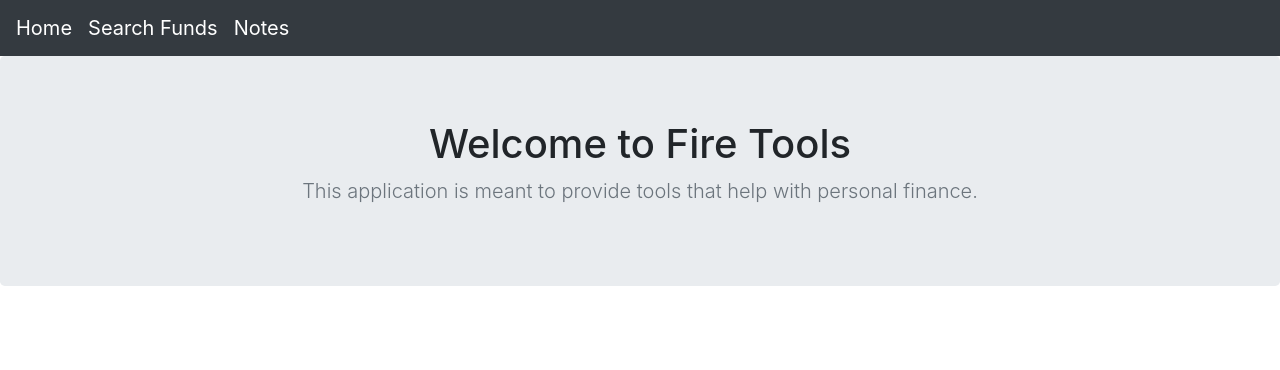
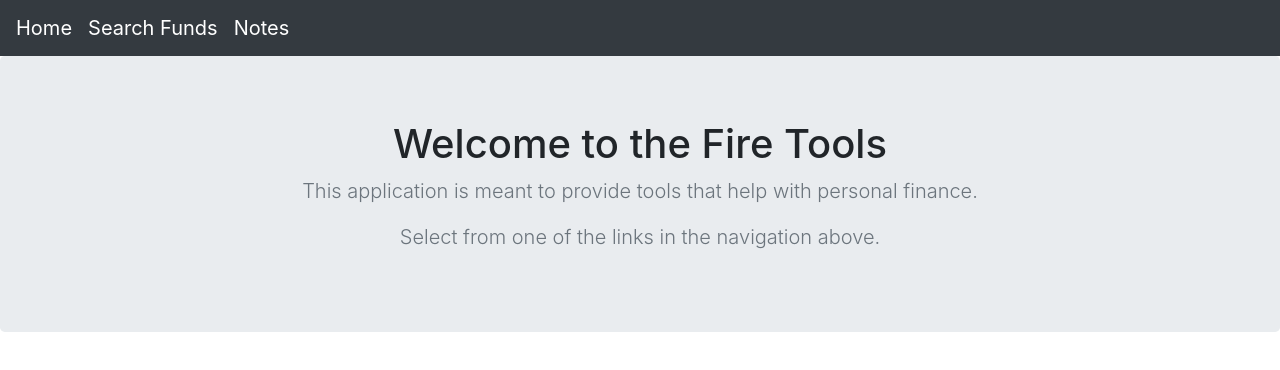
Before and after one commit to orman112/fire-toolbelt, a React (Create React App) app: page / in a window 1280 px wide. Shown: the top 370 px of the page. Built offline with nearby package versions, Linux system fonts and the light colour scheme.

Commit message:
Formatting/styling fixes

```diff
--- a/src/App.js
+++ b/src/App.js
@@ -13,10 +13,15 @@ class App extends Component {
           <div className='container'>
             <Route exact path="/" render={() =>
               <div>
-                <h1 className='jumbotron-heading'>Welcome to Fire Tools</h1>
+                <h1 className='jumbotron-heading'>Welcome to the Fire Tools</h1>
                 <p className="lead text-muted">
                   This application is meant to provide tools that help with personal finance.
               </p>
+
+                <p className="lead text-muted">
+                  Select from one of the links in the navigation above.
+
+                </p>
               </div>
             } />
             <MainBanner />
--- a/src/components/main-banner/MainBanner.js
+++ b/src/components/main-banner/MainBanner.js
@@ -11,16 +11,20 @@ class MainBanner extends Component {
                 <Route path="/search-funds" render={() =>
                     <div>
                         <div>
-                            <p>
-                                <Link className='btn btn-primary my-2' to='/find-stock'>Search For A Stock</Link>
-                                <Link className='btn btn-secondary my-2' to='/find-index'>Search For An Index</Link>
+                            <p className="lead text-muted">
+                                Click one of the buttons below to begin searching for individual stocks,
+                                or an index that measures a section of the stock market.
                             </p>
+                                <Link className='btn btn-primary my-2' to='/search-funds/find-stock'>Search For A Stock</Link>
+                                <Link className='btn btn-secondary my-2' to='/search-funds/find-index'>Search For An Index</Link>
                         </div>
+
+                        <Route path="/search-funds/find-stock" render={() => <StockFinder />} />
+                        <Route path="/search-funds/find-index" render={() => <IndexFinder />} />
                     </div>
+
                 }>
                 </Route>
-                <Route path="/find-stock" render={() => <StockFinder />} />
-                <Route path="/find-index" render={() => <IndexFinder />} />
                 <Route path="/notes" render={() => <Notebook />}>
 
                 </Route>
```
